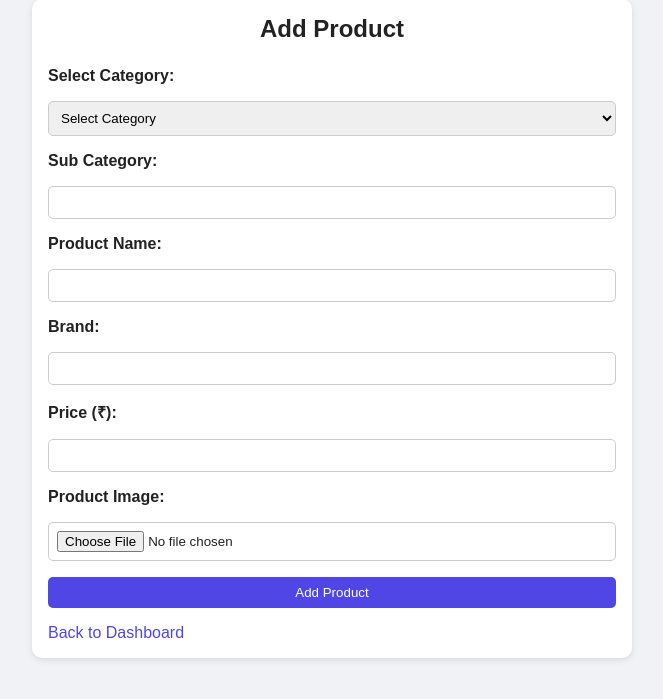
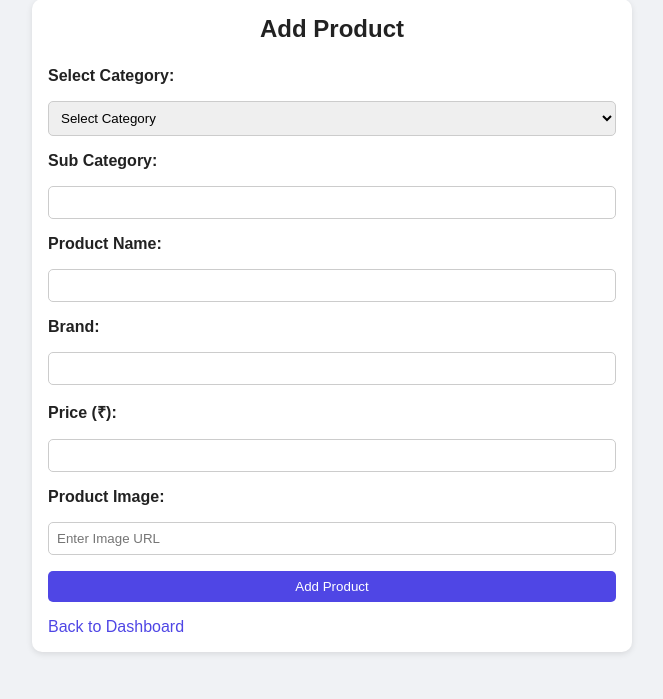
Before and after one commit to surajkharade000-dot/grocery-flask-app, a Flask app: page /admin/add-product in a window 1280 px wide. Shown: the part 33-732 px from the top of the page, without its empty margins (308-971 px from the left). Run offline with Flask 3, Linux system fonts and the light colour scheme; a user stored in the database is signed in.

Commit message:
Change image input from file upload to URL input

```diff
--- a/templates/add_product.html
+++ b/templates/add_product.html
@@ -47,7 +47,7 @@
 
       <!-- IMAGE FILE UPLOAD -->
       <label for="image">Product Image:</label>
-      <input type="file" name="image" id="image" required>
+      <input type="text" name="image" placeholder="Enter Image URL" required>
 
       <button type="submit" class="btn">Add Product</button>
     </form>
```
